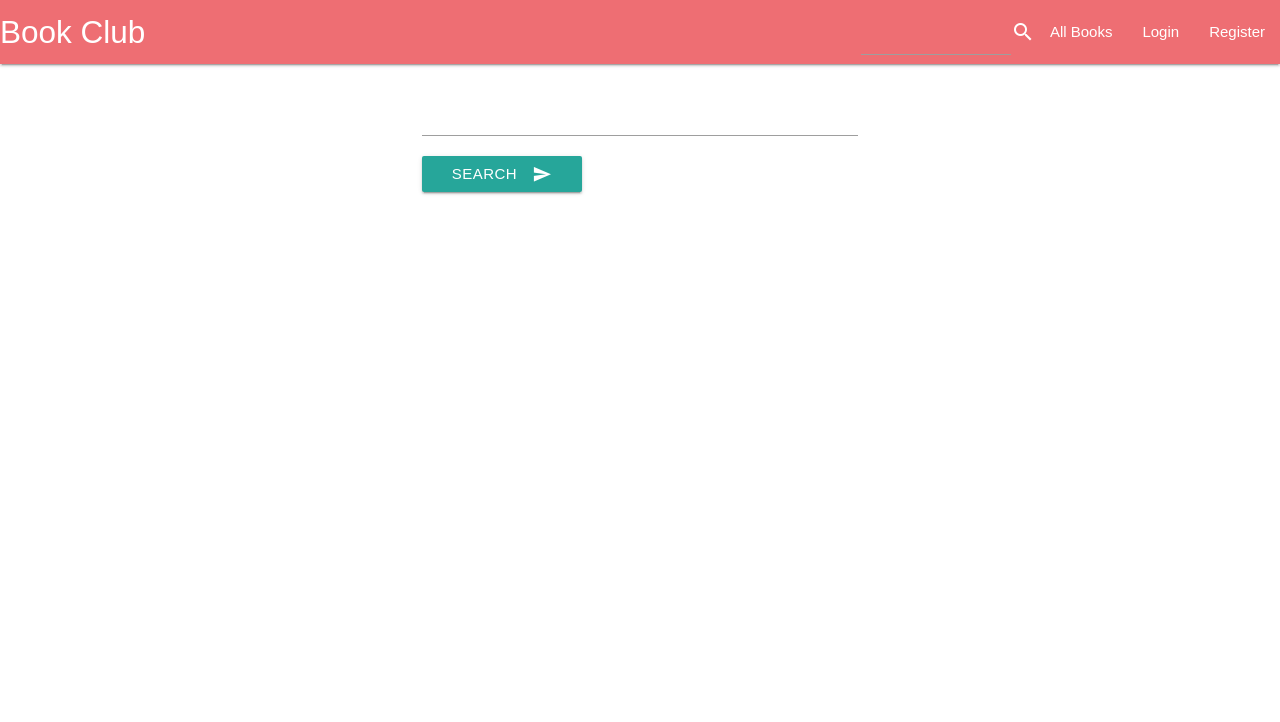
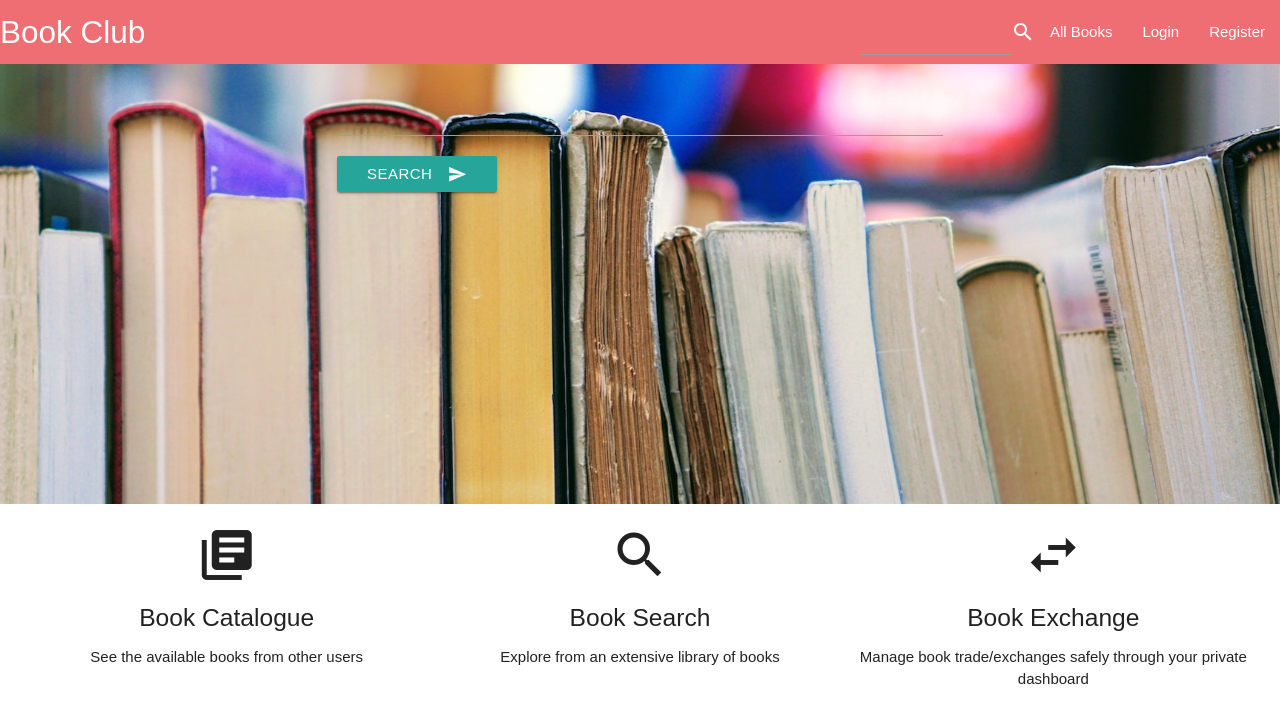
Before and after one commit to c-clin/book-club, a React (Create React App) app in the folder client/: page / in a window 1280 px wide. Shown: the top 722 px of the page. Built offline with nearby package versions, Linux system fonts and the light colour scheme.

Commit message:
styled the landing page

```diff
--- a/client/src/components/App.js
+++ b/client/src/components/App.js
@@ -36,6 +36,7 @@ class App extends Component {
         <BrowserRouter>
           <div>
             <Header />
+            <Route exact path="/" component={Landing} />
             <div className="container">
               <Route exact path="/register" component={Register} />
               <Route exact path="/login" component={Login} />
@@ -48,8 +49,6 @@ class App extends Component {
                 path="/pending-request"
                 component={PendingRequests}
               />
-              <Route exact path="/" component={Landing} />
-              {/* list of all books for trade  */}
             </div>
           </div>
         </BrowserRouter>
--- a/client/src/components/Header.js
+++ b/client/src/components/Header.js
@@ -2,7 +2,7 @@ import React, { Component } from 'react';
 import { Link, withRouter } from 'react-router-dom';
 import { connect } from 'react-redux';
 import * as actions from '../store/actions';
-import './css/Header.css';
+import '../css/Header.css';
 
 class Header extends Component {
   state = {
@@ -100,6 +100,7 @@ class Header extends Component {
             {this.props.auth.isAuthenticated ? authLinks : guestLinks}
             <ul className="right">
               <li>
+                <form classNam="book-search">
                   <input
                     type="text"
                     onChange={this.inputChangeHandler}
@@ -113,6 +114,7 @@ class Header extends Component {
                   >
                     search
                   </i>
+                </form>
               </li>
               <li>
                 <Link to="all-books" className="right">
--- a/client/src/components/Landing.js
+++ b/client/src/components/Landing.js
@@ -1,6 +1,7 @@
 import React, { Component } from 'react';
 import { connect } from 'react-redux';
 import * as actions from '../store/actions';
+import '../css/Landing.css';
 
 class Landing extends Component {
   state = {
@@ -18,8 +19,8 @@ class Landing extends Component {
 
   render() {
     return (
-      <div>
-        <div className="row">
+      <div className="Landing">
+        <div className="row landing-container">
           <form className="col s12">
             <div className="row">
               <div className="input-field col s6 offset-s3">
@@ -44,6 +45,29 @@ class Landing extends Component {
             </div>
           </form>
         </div>
+        <div className="row features-container">
+          <div className="col s12" />
+          <div className="row">
+            <div className="col s4 center-align">
+              <i className="medium material-icons">library_books</i>
+              <h5>Book Catalogue</h5>
+              <p>See the available books from other users</p>
+            </div>
+            <div className="col s4 center-align">
+              <i className="medium material-icons">search</i>
+              <h5>Book Search</h5>
+              <p>Explore from an extensive library of books</p>
+            </div>
+            <div className="col s4 center-align">
+              <i className="medium material-icons">swap_horiz</i>
+              <h5>Book Exchange</h5>
+              <p>
+                Manage book trade/exchanges safely through your private
+                dashboard
+              </p>
+            </div>
+          </div>
+        </div>
       </div>
     );
   }
--- /dev/null
+++ b/client/src/css/Landing.css
@@ -0,0 +1,16 @@
+.Landing .landing-container {
+  width: 100%;
+  height: 55vh;
+  background: url(../assets/books.jpg); /* Photo by Tom Hermans on Unsplash */
+  background-attachment: fixed;
+  background-position: 50%;
+  background-repeat: no-repeat;
+  background-size: cover;
+  margin-bottom: 0;
+}
+
+.Landing .features-container {
+  padding: 20px;
+  width: 100%;
+  height: 30vh;
+}
```
Also changed, not shown: client/src/assets/books.jpg (added), client/src/css/Header.css (renamed from client/src/components/css/Header.css). Lines whose indentation alone changed are shown as unchanged.
